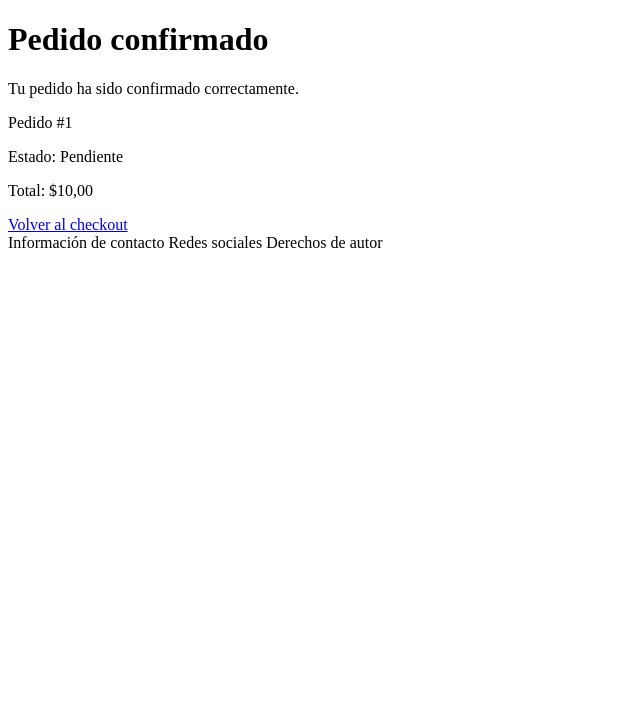
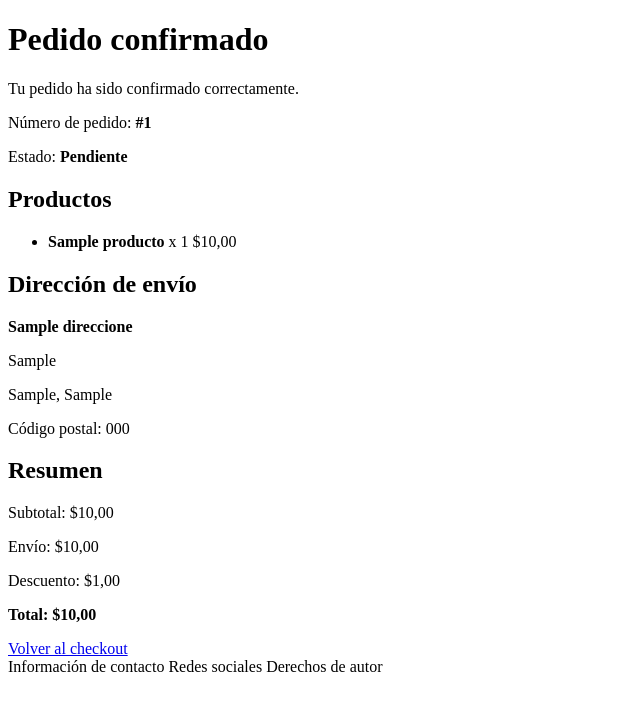
Before and after one commit to cristian9103/project_store, a Django app: template templates/pedidos/checkout/exito.html in a window 1280 px wide. Shown: the part 26-737 px from the top of the page, without its empty margins (0-640 px from the left). Run offline with Django 5.2, Linux system fonts and the light colour scheme; the template is opened without the code that fills it: values that come from a table or form of the project are taken from there, others are empty; tables that the repository leaves empty hold one stand-in row (values such as "Sample post").

Commit message:
Se agrega el método test_check_muestra_boton_confirmar_pedido al archivo pedidos/tests/test_views.py. Se modifica el archivo templates/pedidos/checkout/exito.html

```diff
--- a/templates/pedidos/checkout/exito.html
+++ b/templates/pedidos/checkout/exito.html
@@ -5,6 +5,8 @@ Pedido confirmado
 {% endblock %}
 
 {% block content %}
+    <main>
+
         <h1>Pedido confirmado</h1>
 
         <p>
@@ -12,18 +14,105 @@ Pedido confirmado
         </p>
 
         <p>
-        Pedido #{{ pedido.pk }}
+            Número de pedido:
+            <strong>#{{ pedido.pk }}</strong>
         </p>
 
         <p>
-        Estado: {{ pedido.get_estado_display }}
+            Estado:
+            <strong>{{ pedido.get_estado_display }}</strong>
+        </p>
+
+        <section>
+            <h2>Productos</h2>
+
+            <ul>
+                {% for detalle in pedido.detalles_pedido.all %}
+                    <li>
+                        <strong>
+                            {{ detalle.producto.nombre}}
+                        </strong>
+
+                        <span>
+                            x {{ detalle.cantidad }}
+                        </span>
+
+                        <span>
+                            ${{ detalle.subtotal }}
+                        </span>
+                    </li>
+                {% empty %}
+                    <li>
+                        No hay producto en este pedido.
+                    </li>
+                {% endfor %}
+            </ul>
+        </section>
+
+        <section>
+            <h2>Dirección de envío</h2>
+
+            {% if pedido.direccion_envio %}
+
+                <p>
+                    <strong>
+                        {{ pedido.direccion_envio.nombre }}
+                    </strong>
                 </p>
 
                 <p>
-        Total: ${{ pedido.total }}
+                    {{ pedido.direccion_envio.direccion }}
                 </p>
+
+                <p>
+                    {{ pedido.direccion_envio.ciudad }},
+                    {{ pedido.direccion_envio.departamento }}
+                </p>
+
+                {% if pedido.direccion_envio.codigo_postal %}
+                    <p>
+                        Código postal:
+                        {{ pedido.direccion_envio.codigo_postal }}
+                    </p>
+                {% endif %}
+
+            {% else %}
+
+                <p>
+                    No hay una dirección de envío asociada.
+                </p>
+
+            {% endif %}
+        </section>
+
+        <section>
+            <h2>Resumen</h2>
+
+            <p>
+                Subtotal:
+                ${{ pedido.subtotal }}
+            </p>
+
+            <p>
+                Envío:
+                ${{ pedido.costo_envio }}
+            </p>
+
+            <p>
+                Descuento:
+                ${{ pedido.descuento }}
+            </p>
+
+            <p>
+                <strong>
+                    Total:
+                    ${{ pedido.total }}
+                </strong>
+            </p>
+        </section>
 
         <a href="{% url 'pedidos:checkout' %}">
             Volver al checkout
         </a>
+    </main>
 {% endblock %}
```
Also changed, not shown: pedidos/tests/test_views.py (+17 -0 lines). Lines whose indentation alone changed are shown as unchanged.
